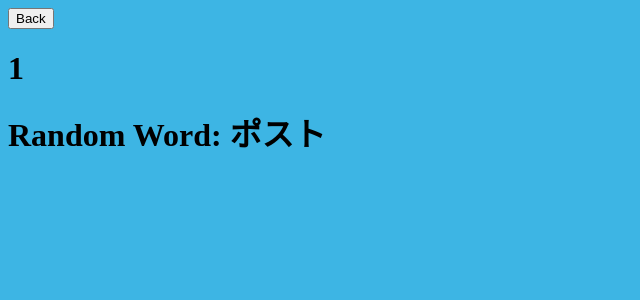
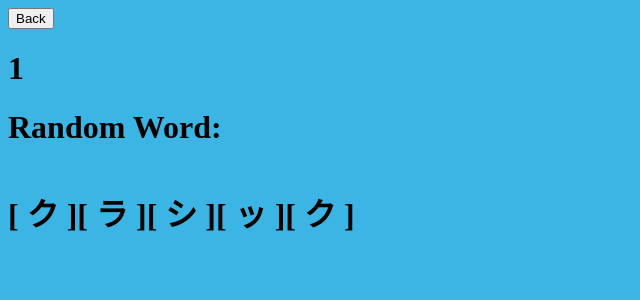
Before and after one commit to NguyenHChinh/kanagana, a React (Vite) app in the folder kanagana/: page /practice/1 in a window 1280 px wide. Shown: the top 300 px of the page, without its empty margins (0-640 px from the left). Built offline with nearby package versions, Linux system fonts and the light colour scheme.

Commit message:
Fixed selection and breaking up of word into array of characters, now calls KanaBox for each character

```diff
--- a/kanagana/src/components/WordSelector.jsx
+++ b/kanagana/src/components/WordSelector.jsx
@@ -1,9 +1,13 @@
 import { useState, useEffect } from "react";
 import { useParams } from "react-router-dom";
+import KanaBox from "./KanaBox";
 
-function wordSelector() {
+function WordSelector() {
 
     const [words, setWords] = useState([]);
+    const [randomWord, setRandomWord] = useState();
+    const [brokenUpWord, setBrokenUpWord] = useState([]);
+
     const { kanaType } = useParams();
 
     useEffect(() => {
@@ -21,6 +25,19 @@ function wordSelector() {
         fetchKana();
     }, []);
 
+    useEffect(() => {
+        let temp = getRandomWord();
+        console.log(temp);
+        setRandomWord(temp);
+    }, [words]);
+
+    useEffect(() => {
+        if (randomWord) {
+            setBrokenUpWord(randomWord.split(""));
+            console.log(brokenUpWord);
+        }
+    }, [randomWord]);
+
     const getRandomWord = () => {
         if (words.length > 0) {
             const randomIndex = Math.floor(Math.random() * words.length);
@@ -31,9 +48,16 @@ function wordSelector() {
 
     return(
         <>
-            <h1>Random Word: { getRandomWord() }</h1>
+            <h1>Random Word:</h1>
+
+            <div className="word-container">
+                {brokenUpWord.map((char, index) =>
+                        <KanaBox char={char} key={index}/>
+                    )
+                }
+            </div>
         </>
     )
 }
 
-export default wordSelector;
+export default WordSelector;
--- a/kanagana/src/index.css
+++ b/kanagana/src/index.css
@@ -30,3 +30,8 @@ body{
     height: 100vh;
     flex-direction: column;
 }
+
+.word-container{
+    display: flex;
+    flex-direction: row;
+}
```
